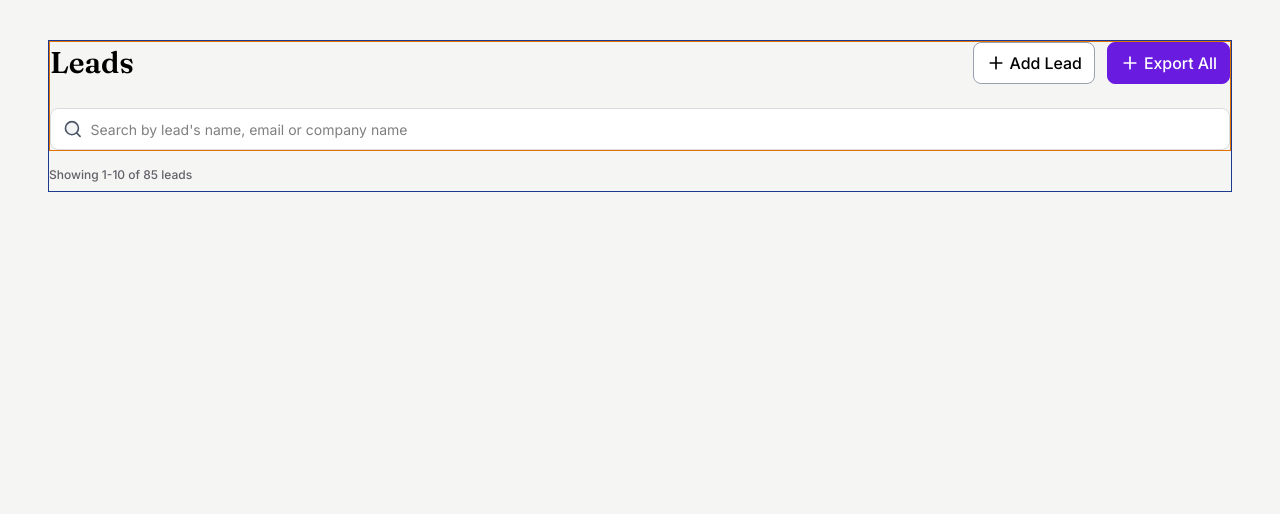
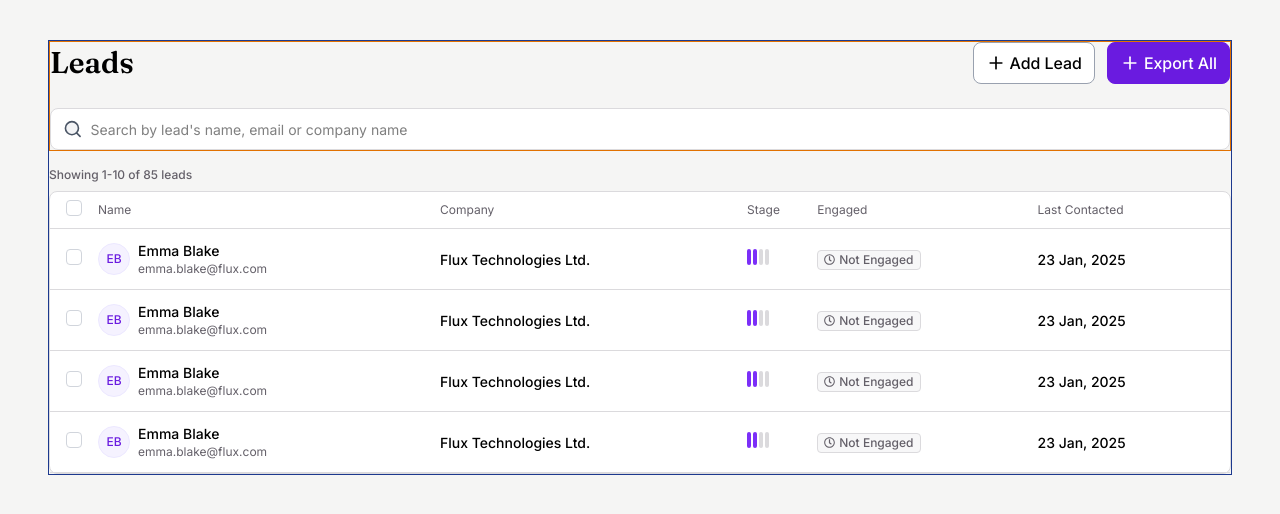
Before and after one commit to kfahad5607/sales-leads-frontend, a React (Vite) app: page / in a window 1280 px wide. Shown: the top 514 px of the page. Built offline with nearby package versions, Linux system fonts and the light colour scheme.

Commit message:
Rendered Basic Columns

```diff
--- a/package.json
+++ b/package.json
@@ -11,6 +11,7 @@
   },
   "dependencies": {
     "@tailwindcss/vite": "^4.0.1",
+    "clsx": "^2.1.1",
     "react": "^18.3.1",
     "react-dom": "^18.3.1",
     "react-icons": "^5.4.0",
--- a/src/components/DataTable.tsx
+++ b/src/components/DataTable.tsx
@@ -1,4 +1,8 @@
+import { FaRegClock } from "react-icons/fa";
 import { LuPlus, LuSearch } from "react-icons/lu";
+import Checkbox from "./ui/Checkbox";
+import IconBadge from "./ui/IconBadge";
+import ProgressBar from "./ui/ProgressBar";
 
 const DataTable = () => {
   return (
@@ -37,6 +41,72 @@ const DataTable = () => {
         <div className="font-medium text-xs text-[#646069] mb-2">
           Showing 1-10 of 85 leads
         </div>
+        <div className="bg-white rounded-lg border border-[#DBDADD]">
+          <table className="w-full">
+            <thead className="font-normal border-b border-[#DBDADD]">
+              <tr className="px-4 py-1">
+                <th className="w-12 py-1.5">
+                  <Checkbox id="select-all" />
+                </th>
+                <th className="font-normal text-left text-xs text-[#646069] py-1.5">
+                  Name
+                </th>
+                <th className="font-normal text-left text-xs text-[#646069] py-1.5">
+                  Company
+                </th>
+                <th className="font-normal text-left text-xs text-[#646069] py-1.5">
+                  Stage
+                </th>
+                <th className="font-normal text-left text-xs text-[#646069] py-1.5">
+                  Engaged
+                </th>
+                <th className="font-normal text-left text-xs text-[#646069] py-1.5">
+                  Last Contacted
+                </th>
+              </tr>
+            </thead>
+            <tbody>
+              {[1, 2, 3, 4].map((i) => (
+                <tr key={i} className="border-b border-[#DBDADD]">
+                  <td className="px-4 py-3">
+                    <Checkbox id={`select-item-${i}`} />
+                  </td>
+                  <td className="pr-4 py-3">
+                    <div className="flex items-center gap-x-2">
+                      <div className="flex items-center justify-center w-8 h-8 rounded-full border border-[#ECE8FF] bg-[#F5F2FF] text-xs text-[#6A1BE0] font-medium">
+                        EB
+                      </div>
+                      <div>
+                        <div className="text-sm font-medium">Emma Blake</div>
+                        <div className="text-xs text-[#646069]">
+                          emma.blake@flux.com
+                        </div>
+                      </div>
+                    </div>
+                  </td>
+                  <td className="pr-4 py-3">
+                    <span className="text-sm font-medium">
+                      Flux Technologies Ltd.
+                    </span>
+                  </td>
+                  <td className="pr-4 py-3">
+                    <ProgressBar totalBars={4} filledBars={2} />
+                  </td>
+                  <td className="pr-4 py-3">
+                    <IconBadge
+                      label="Not Engaged"
+                      Icon={FaRegClock}
+                      variant="gray"
+                    />
+                  </td>
+                  <td className="pr-4 py-3">
+                    <span className="text-sm font-medium">23 Jan, 2025</span>
+                  </td>
+                </tr>
+              ))}
+            </tbody>
+          </table>
+        </div>
       </div>
       {/* body ends */}
       {/* foot */}
--- /dev/null
+++ b/src/components/ui/Checkbox.tsx
@@ -0,0 +1,31 @@
+import React from "react";
+import { GrFormCheckmark } from "react-icons/gr";
+
+interface Props {
+  id: string;
+  checked?: boolean;
+  onChange?: (e: React.ChangeEvent<HTMLInputElement>) => void;
+  className?: string;
+}
+
+const Checkbox = ({ id, checked = false, onChange, className = "" }: Props) => {
+  return (
+    <div className={`inline-block relative ${className}`}>
+      <input
+        id={id}
+        type="checkbox"
+        className="peer size-4 border border-gray-300 rounded-sm appearance-none checked:bg-indigo-600 checked:border-indigo-600"
+        // checked={checked}
+        onChange={onChange}
+      />
+      <label
+        htmlFor={id}
+        className="absolute top-1/2 left-1/2 transform -translate-x-1/2 -translate-y-1/2 opacity-0 peer-checked:opacity-100"
+      >
+        <GrFormCheckmark className="text-white -mt-1" />
+      </label>
+    </div>
+  );
+};
+
+export default Checkbox;
--- /dev/null
+++ b/src/components/ui/IconBadge.tsx
@@ -0,0 +1,45 @@
+import clsx from "clsx";
+import { IconType } from "react-icons";
+
+type Variant = "green" | "gray";
+interface Props {
+  label: string;
+  Icon: IconType;
+  variant?: Variant;
+}
+
+const variantStyles: Record<
+  Variant,
+  { bgColor: string; textColor: string; borderColor: string }
+> = {
+  green: {
+    bgColor: "bg-[#F2FCF1]",
+    textColor: "text-[#1B851B]",
+    borderColor: "border-[#DEFBDD]",
+  },
+  gray: {
+    bgColor: "bg-[#F7F7F8]",
+    textColor: "text-[#646069]",
+    borderColor: "border-[#DBDADD]",
+  },
+};
+
+const IconBadge = ({ label, variant = "green", Icon }: Props) => {
+  const { bgColor, textColor, borderColor } = variantStyles[variant];
+
+  return (
+    <div
+      className={clsx(
+        "inline-flex items-center gap-x-1 py-[1px] px-1.5 font-medium text-xs rounded-sm border",
+        bgColor,
+        textColor,
+        borderColor
+      )}
+    >
+      <Icon className="text-[11px]" />
+      <span>{label}</span>
+    </div>
+  );
+};
+
+export default IconBadge;
--- /dev/null
+++ b/src/components/ui/ProgressBar.tsx
@@ -0,0 +1,29 @@
+import clsx from "clsx";
+
+interface Props {
+  totalBars: number;
+  filledBars: number;
+  className?: string;
+}
+
+function generateArray(n: number) {
+  return Array.from({ length: n }, (_, i) => i + 1);
+}
+
+const ProgressBar = ({ totalBars, filledBars, className = "h-4" }: Props) => {
+  return (
+    <div className={clsx("inline-flex gap-x-0.5", className)}>
+      {generateArray(totalBars).map((j) => (
+        <div
+          key={j}
+          className={clsx(
+            "w-1 h-full rounded-sm",
+            j <= filledBars ? "bg-[#7B2FF8]" : "bg-[#DBDADD]"
+          )}
+        ></div>
+      ))}
+    </div>
+  );
+};
+
+export default ProgressBar;
```
Also changed, not shown: 1 other file (tests, documents, lock files or other folders).
